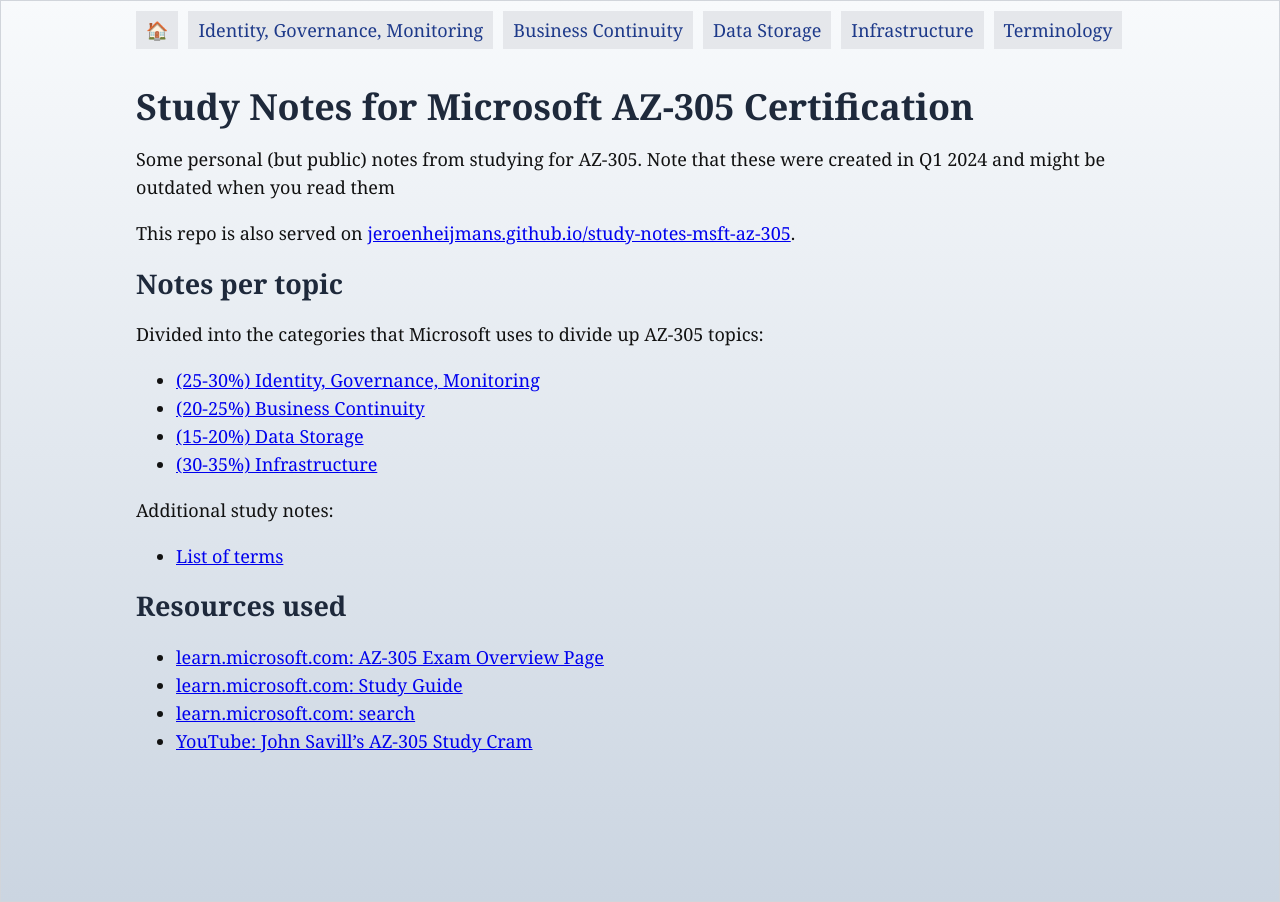
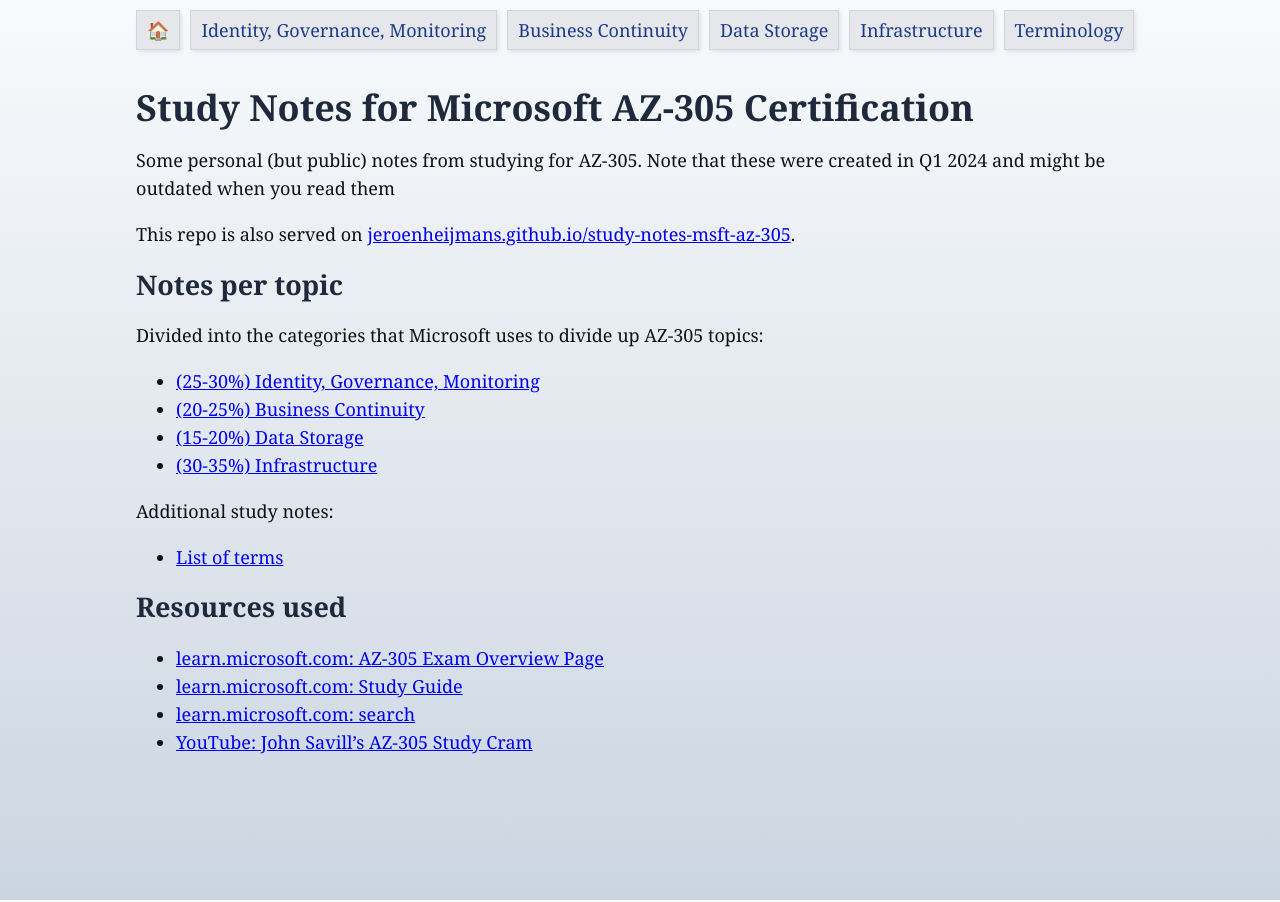
Before and after one commit to jeroenheijmans/study-notes-msft-az-305, a Jekyll site: the page built from README.md, in a window 1280 px wide. Built offline with Jekyll 4.4.1, drawn with Linux system fonts in a browser that asks for light colours; our own code applies the rules of GitHub Pages for plain Markdown files.

Commit message:
Fix layout mistake

```diff
--- a/_layouts/default.html
+++ b/_layouts/default.html
@@ -14,8 +14,6 @@
         line-height: 28px;
         text-rendering: optimizeLegibility;
         color: #111;
-        border: 1px solid #d1d5db;
-        box-shadow: 2px 2px 4px rgba(0, 0, 0, 0.09);
       }
       body {
         padding: 0;
@@ -37,6 +35,8 @@
         background: #e5e7eb;
         text-decoration: none;
         color: #1e3a8a;
+        border: 1px solid #d1d5db;
+        box-shadow: 2px 2px 4px rgba(0, 0, 0, 0.09);
       }
       nav a:hover,
       nav a.active {
```
